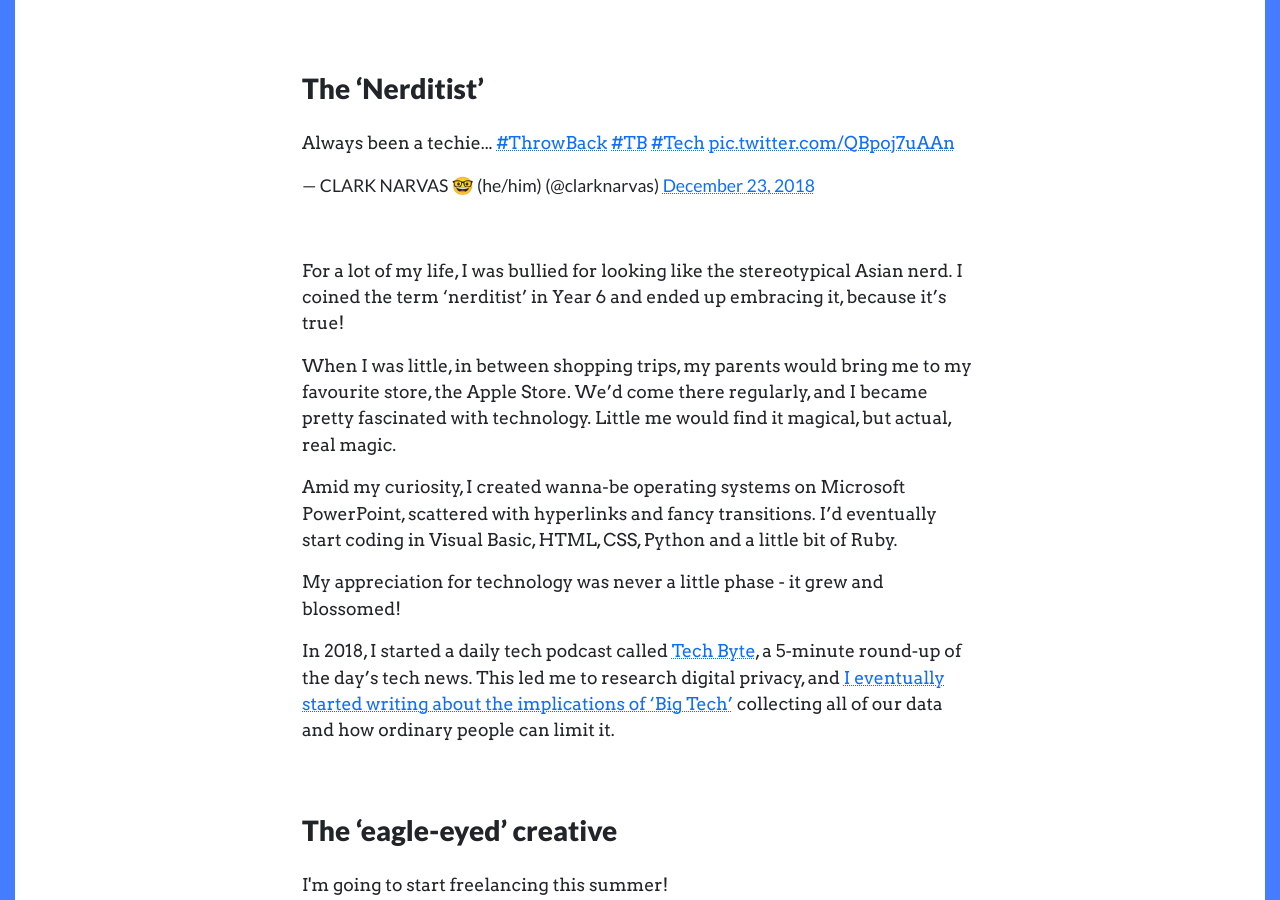
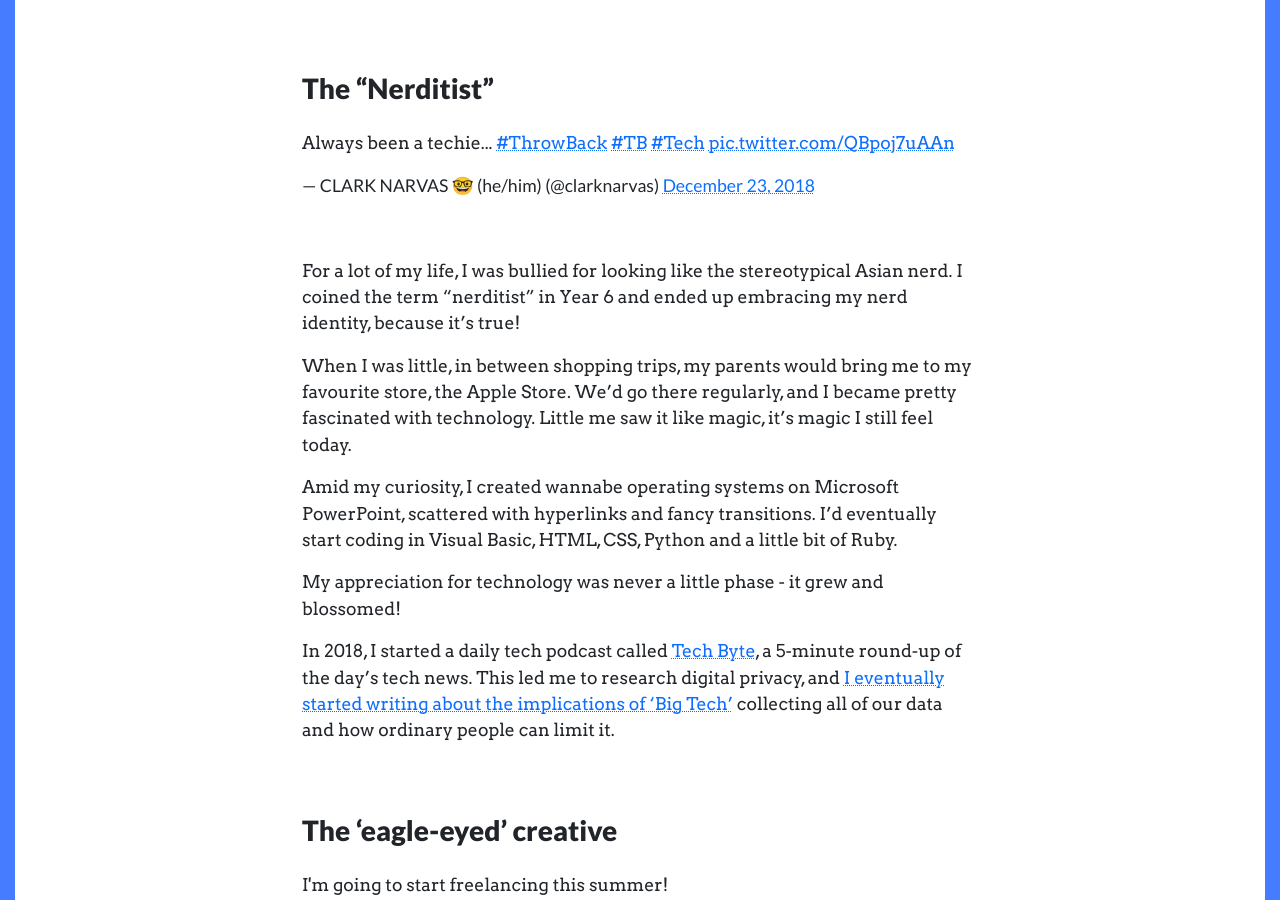
Before and after one commit to ClarkNarvas/ClarkNarvas.com, a Jekyll site: the page built from about.markdown, in a window 1280 px wide and 900 px high, scrolled down 1132 px. Built offline with Jekyll 4.4.1, drawn with Linux system fonts in a browser that asks for light colours; comment, search, counter and statistics services are not loaded; some of the changed text lies outside the part shown.

Commit message:
wording changes x2

```diff
--- a/about.markdown
+++ b/about.markdown
@@ -9,19 +9,19 @@ featured-image: /assets/images/aboutpage/aboutclark.png
 
 Hey there, I'm Clark.
 
-First, I'll get personal stuff out of the way: my pronouns are he/him and I'm a 16-year-old from 🇬🇧🇵🇭; my dad is an architect, and my mum is a nurse; I have two sisters (who are both twins), Pauline, who writes a blog and is a DevRel, and Gemmalyn, an online author.
+First, I'll get personal stuff out of the way: my pronouns are he/him and I'm a 16-year-old from 🇬🇧🇵🇭; my dad is an architect, and my mum is a nurse; I have two sisters (who are both twins), [Pauline](https://pawlean.com), who writes a content creator and works in [Developer Relations](https://pawlean.com/2021/07/02/as-of-today-im-building-communities-full-time.), and Gemmalyn, an online author.
 
 I do many things! I can't really summarise it in a short and sweet tagline - but to elaborate:
 
-### The 'Nerditist'
+### The "Nerditist"
 
 <blockquote class="twitter-tweet"><p lang="en" dir="ltr">Always been a techie... <a href="https://twitter.com/hashtag/ThrowBack?src=hash&amp;ref_src=twsrc%5Etfw">#ThrowBack</a> <a href="https://twitter.com/hashtag/TB?src=hash&amp;ref_src=twsrc%5Etfw">#TB</a> <a href="https://twitter.com/hashtag/Tech?src=hash&amp;ref_src=twsrc%5Etfw">#Tech</a> <a href="https://t.co/QBpoj7uAAn">pic.twitter.com/QBpoj7uAAn</a></p>&mdash; CLARK NARVAS 🤓 (he/him) (@clarknarvas) <a href="https://twitter.com/clarknarvas/status/1076806941878484992?ref_src=twsrc%5Etfw">December 23, 2018</a></blockquote> <script async src="https://platform.twitter.com/widgets.js" charset="utf-8"></script><br>
 
-For a lot of my life, I was bullied for looking like the stereotypical Asian nerd. I coined the term 'nerditist' in Year 6 and ended up embracing it, because it's true!
+For a lot of my life, I was bullied for looking like the stereotypical Asian nerd. I coined the term "nerditist" in Year 6 and ended up embracing my nerd identity, because it's true!
 
-When I was little, in between shopping trips, my parents would bring me to my favourite store, the Apple Store. We'd come there regularly, and I became pretty fascinated with technology. Little me would find it magical, but actual, real magic.
+When I was little, in between shopping trips, my parents would bring me to my favourite store, the Apple Store. We'd go there regularly, and I became pretty fascinated with technology. Little me saw it like magic, it's magic I still feel today.
 
-Amid my curiosity, I created wanna-be operating systems on Microsoft PowerPoint, scattered with hyperlinks and fancy transitions. I'd eventually start coding in Visual Basic, HTML, CSS, Python and a little bit of Ruby.
+Amid my curiosity, I created wannabe operating systems on Microsoft PowerPoint, scattered with hyperlinks and fancy transitions. I'd eventually start coding in Visual Basic, HTML, CSS, Python and a little bit of Ruby.
 
 My appreciation for technology was never a little phase - it grew and blossomed!
 
@@ -32,7 +32,7 @@ In 2018, I started a daily tech podcast called [Tech Byte](https://youtu.be/3RYk
 
 <blockquote class="twitter-tweet"><p lang="en" dir="ltr">I&#39;m going to start freelancing this summer! <br><br>I can: <br>📸 Create content that you can use in posts.<br><br>📹 Create professional motion graphics that will stay on-brand.<br><br>🤓 Build landing pages to get your brand not just noticed but recognised. <br><br>Interested? 👉✉️ clark@narvas.co.uk <a href="https://t.co/9vtzzMV3Pc">pic.twitter.com/9vtzzMV3Pc</a></p>&mdash; CLARK NARVAS 🤓 (he/him) (@clarknarvas) <a href="https://twitter.com/clarknarvas/status/1399302381855195138?ref_src=twsrc%5Etfw">May 31, 2021</a></blockquote> <script async src="https://platform.twitter.com/widgets.js" charset="utf-8"></script><br>
 
-I created an obsession with brand identity that stemmed from TV idents when I was younger. I'd watch them quite often to the point my YouTube history was full of them. In a way, they were 'eye candy' to me, satisfying motion, animations and really catchy soundtracks.
+I had a very unusual obsession with TV idents when I was younger. I'd watch them quite often to the point my YouTube history was full of them. In a way, they were 'eye candy' to me, satisfying motion, animations and really catchy soundtracks. This turned into a wider obsession over brand identity, and it's an obsession I still carry to this day!
 
 Eventually, when I was 9, I joined a niche [ROBLOX](https://en.wikipedia.org/wiki/Roblox) community called ROBLOX TV. I learned how to edit, not just idents, but videos, develop some of my team working skills by helping other people, and built small online communities under a brand that would be loved and hated by users.
 
```
Also changed, not shown: other parts of about.markdown (+2 -2 lines).
